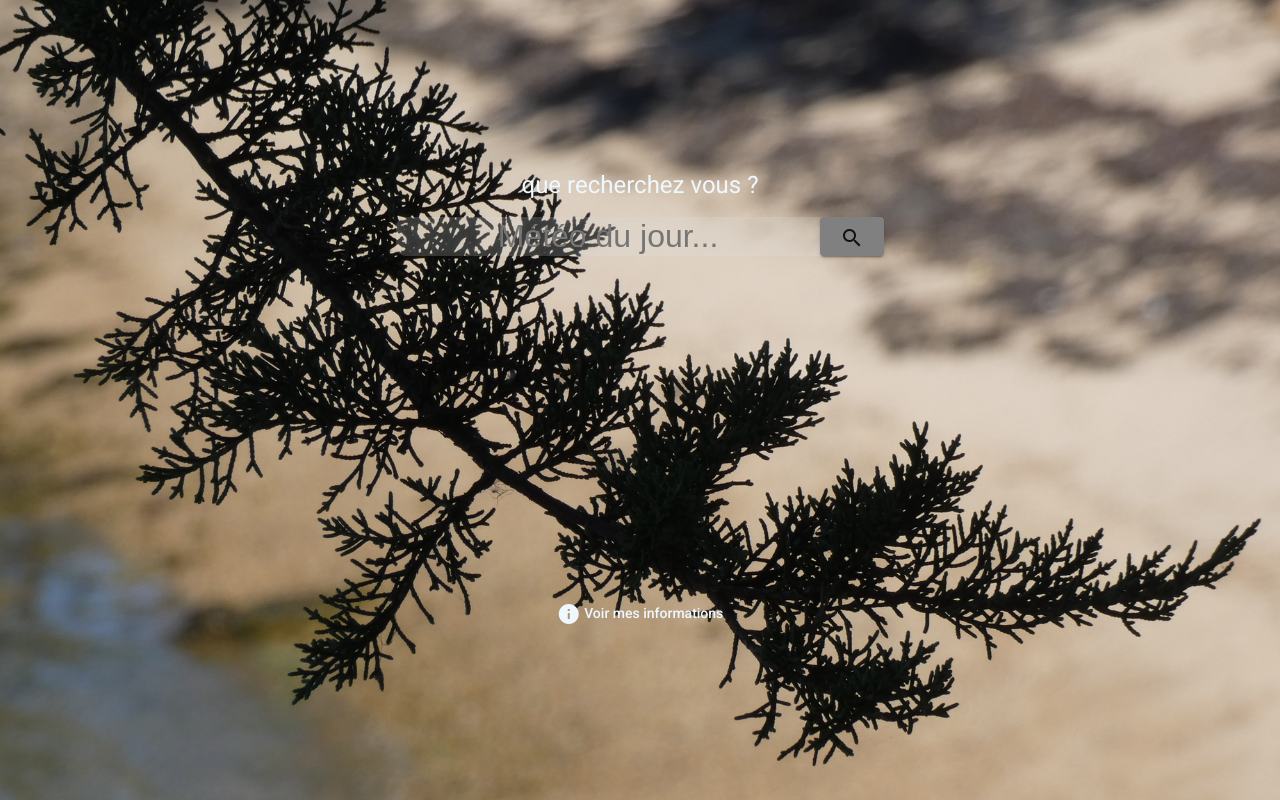
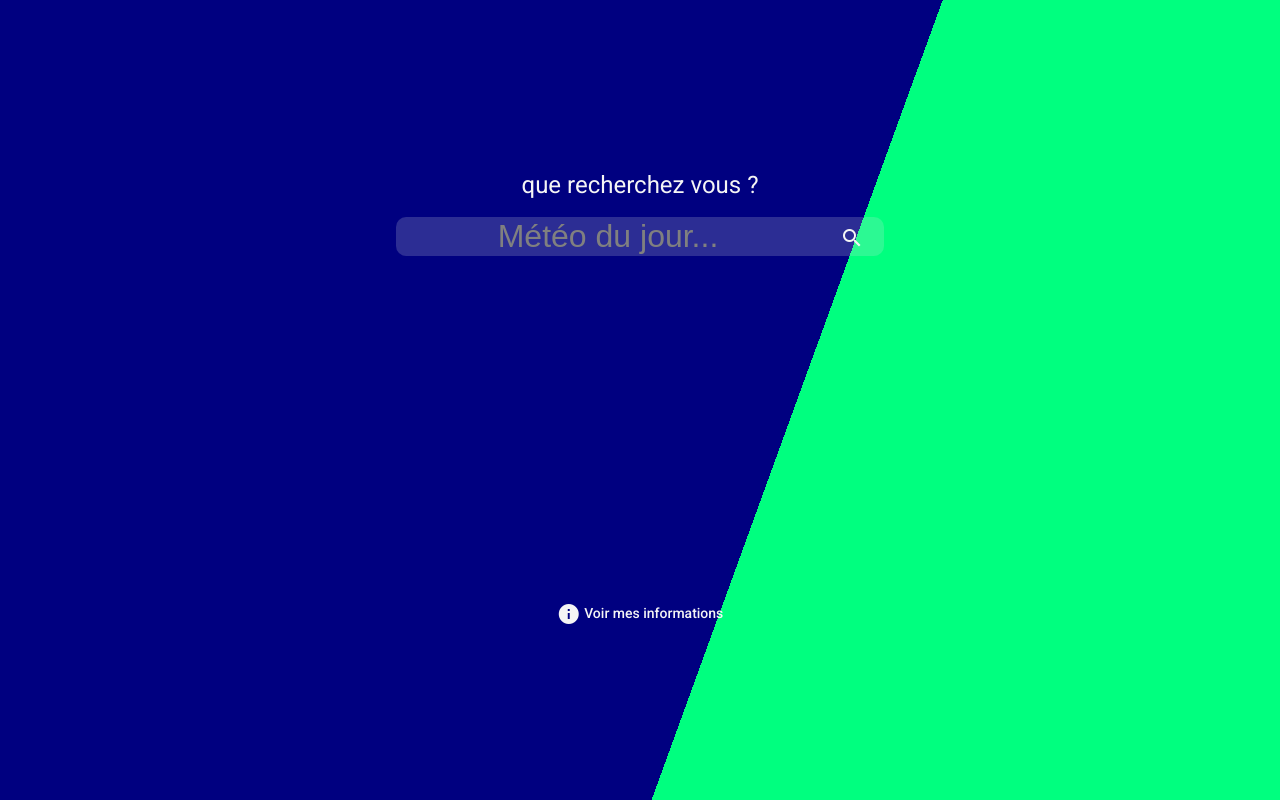
Before and after one commit to LFLCH/testingpages, an Angular app: page / in a window 1280 px wide. Built offline with nearby package versions, Linux system fonts and the light colour scheme.

Commit message:
[STYLE] background pour une meilleure visibilité

```diff
--- a/src/app/recherche/recherche.component.css
+++ b/src/app/recherche/recherche.component.css
@@ -11,7 +11,7 @@
 }
 input  {
   width: 100%;
-  color:whitesmoke;
+  color: inherit;
   text-shadow:navy 0px 0 10px;
   font-size:xx-large;
   text-align: center;
@@ -22,10 +22,19 @@ input:focus {
   outline: 0px;
 }
 button[no_search]{
-  background-color: gray;
+  /*display: none;*/
+  background-color: rgba(128, 128, 128,0);
+  box-shadow:unset;
+  color: inherit;
   cursor:not-allowed;
+}
+button[search]{
+  background-color: navy;
+  box-shadow: 0px 0px 10px white;
+
 }
 
 ::placeholder {
   text-shadow: none;
+  color: gray;
 }
--- a/src/app/recherche/recherche.component.html
+++ b/src/app/recherche/recherche.component.html
@@ -1,7 +1,7 @@
 <div class="search-wrapper">
   <div class="search">
     <input  placeholder="Météo du jour..." autofocus [(ngModel)]="search"   (keyup.enter)="rechercher()">
-    <button *ngIf="this.search!='' else no_search" mat-raised-button color="primary" (click)="rechercher()"><mat-icon>search</mat-icon>
+    <button search *ngIf="this.search!='' else no_search" mat-raised-button color="primary" (click)="rechercher()"><mat-icon>search</mat-icon>
     </button>
 
     <ng-template #no_search>
--- a/src/styles.css
+++ b/src/styles.css
@@ -3,11 +3,9 @@
 html, body { height: 100%; }
 body { margin: 0;
    font-family: Roboto, "Helvetica Neue", sans-serif;
-  background-color:gainsboro;
-  background-image: url("assets/images/feuille2048.jpg");
-  background-size: cover;
-  background-position: center;
-  color: aliceblue;
+   color:whitesmoke;
+  background-image: linear-gradient(to bottom, #002762, #005ba4, #008fba, #00c193, #12eb37);
+  background: linear-gradient(110deg, navy 60%, springgreen 60%);
 }
 app-root {
   height: 100%;
```
